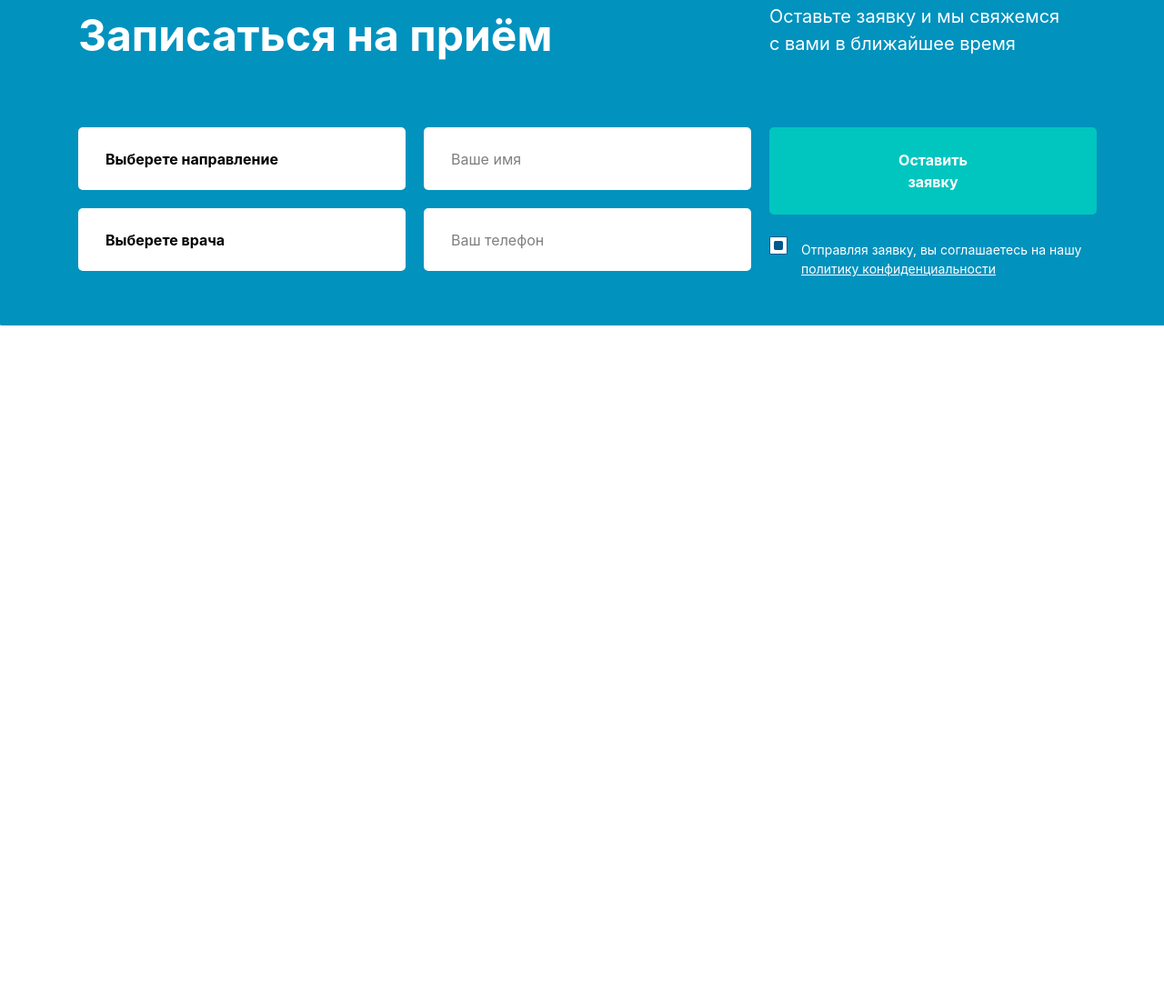
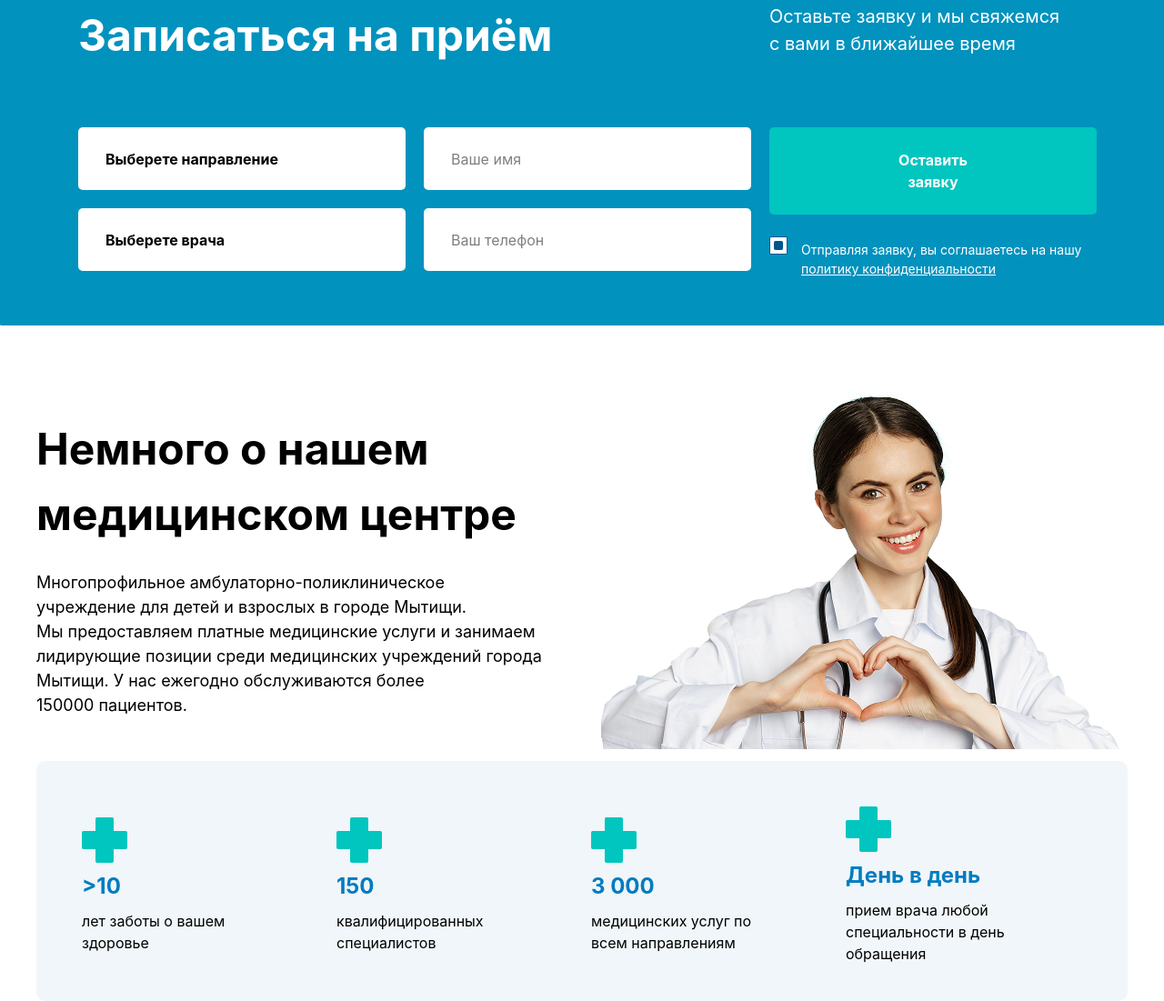
Before and after one commit to maga76/exam-week_4, a website: page src/page2.html in a window 1280 px wide. Shown: the part 2202-3303 px from the top of the page at 91% size. Before the commit the page ends 2560 px from the top, so only its background shows below. Drawn offline with nearby package versions, Linux system fonts and the light colour scheme; files that its build step writes are made by us from their sources; a web font is replaced by a local one.

Commit message:
PageSec5

```diff
--- a/src/page2.html
+++ b/src/page2.html
@@ -288,6 +288,35 @@
           </div>
         </div>
       </section>
+      <section class="flex flex-col lg:flex-row justify-between items-center max-w-300 m-auto">
+        <aside class="flex flex-col items-start gap-[25px] p-[20px] lg:p-[100px_0] pb-0">
+            <h1 class="text-[34px] lg:text-[48px] font-bold lg:w-[565px]">Немного о нашем медицинском центре</h1>
+            <p class="text-[18px] lg:w-[560px]">Многопрофильное амбулаторно-поликлиническое учреждение для детей и взрослых в городе Мытищи. Мы предоставляем платные медицинские услуги и занимаем лидирующие позиции среди медицинских учреждений города Мытищи. У нас ежегодно обслуживаются более 150000 пациентов.</p>
+        </aside>
+        <img src="IMGABDULLO/doctor.png" class="lg:inline hidden" alt="">
+      </section>
+      <section class="flex flex-wrap max-w-300 m-auto items-start lg:items-center justify-between lg:mt-[-52px] bg-[#F0F6F9] p-[50px] pb-[40px] rounded-[10px] ">
+        <nav class="flex flex-col items-start gap-2 lg:w-auto w-[135px] lg:pb-0 pb-[15px] ">
+            <img src="IMGABDULLO/cross.png" alt="">
+            <h1 class="text-[#017CC1] text-[22px] lg:text-[24px] font-bold">>10</h1>
+            <p class="lg:text-[16px] text-[14px] lg:w-[220px]">лет заботы о вашем здоровье</p>
+        </nav>
+        <nav class="flex flex-col items-start gap-2 lg:w-auto w-[135px] lg:pb-0 pb-[15px] ">
+            <img src="IMGABDULLO/cross.png" alt="">
+            <h1 class="text-[#017CC1] text-[22px] lg:text-[24px] font-bold">150</h1>
+            <p class="lg:text-[16px] text-[14px] lg:w-[220px]">квалифицированных специалистов</p>
+        </nav>
+        <nav class="flex flex-col items-start gap-2 lg:w-auto w-[135px]">
+            <img src="IMGABDULLO/cross.png" alt="">
+            <h1 class="text-[#017CC1] text-[22px] lg:text-[24px] font-bold">3 000</h1>
+            <p class="lg:text-[16px] text-[14px] lg:w-[220px]">медицинских услуг по всем направлениям</p>
+        </nav>
+        <nav class="flex flex-col items-start gap-2 lg:w-auto w-[135px]">
+            <img src="IMGABDULLO/cross.png" alt="">
+            <h1 class="text-[#017CC1] text-[22px] lg:text-[24px] font-bold">День в день</h1>
+            <p class="lg:text-[16px] text-[14px] lg:w-[260px]">прием врача любой специальности в день обращения</p>
+        </nav>
+      </section>
     </main>
   </body>
 </html>
```
Also changed, not shown: src/IMGABDULLO/cross.png (added), src/IMGABDULLO/doctor.png (added).
